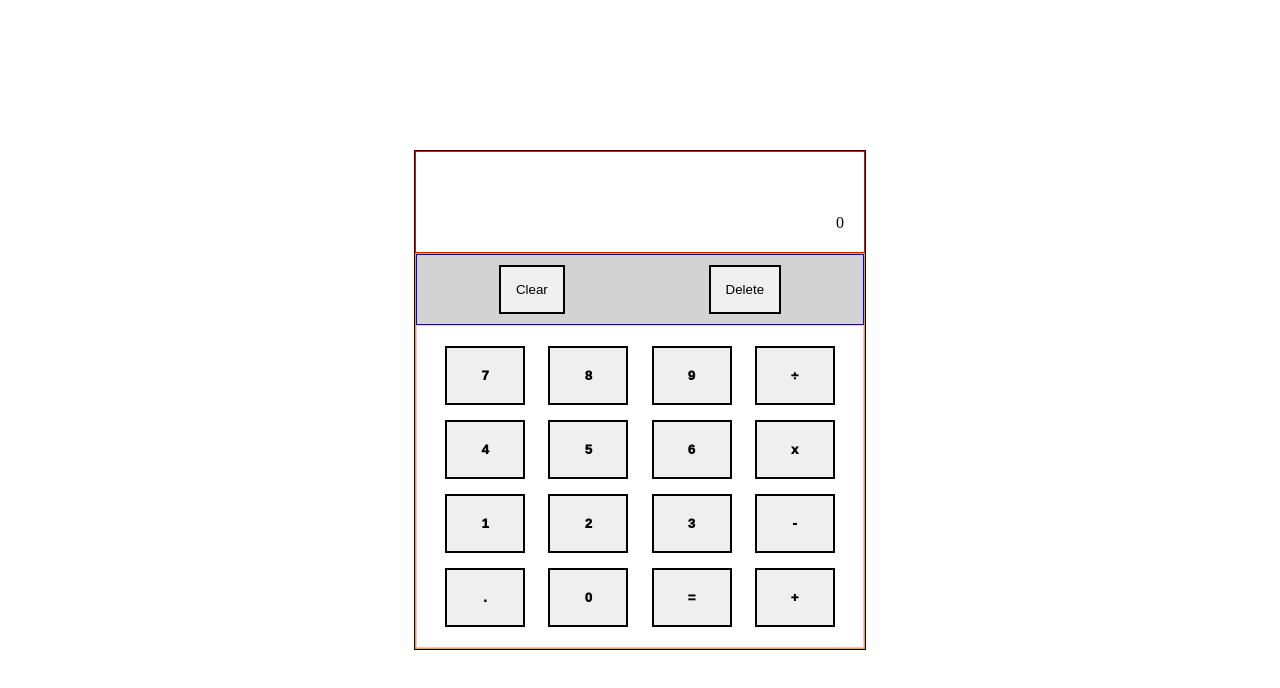
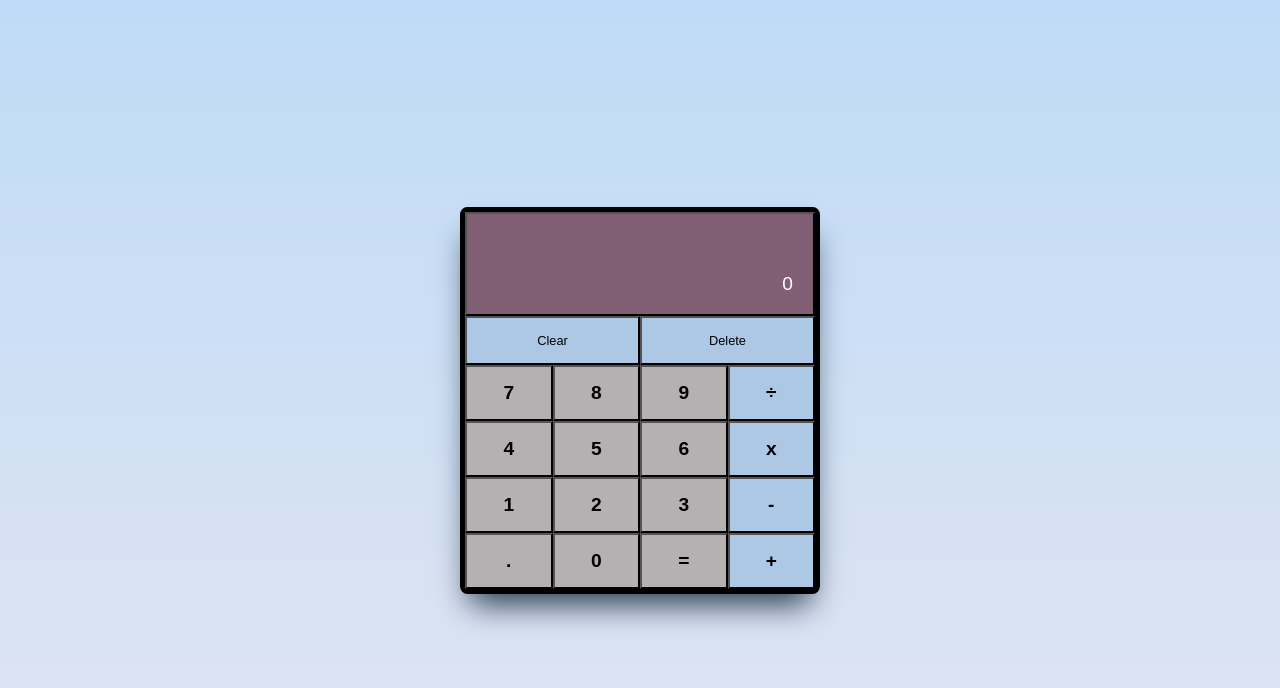
Before and after one commit to MC-GH/calculator, a plain HTML site: page index.html in a window 1280 px wide. Drawn offline with Linux system fonts and the light colour scheme; a web font is replaced by a local one.

Commit message:
first layout

```diff
--- a/calculator.js
+++ b/calculator.js
@@ -2,6 +2,7 @@ let firstNumber = '';
 let secondNumber = '';
 let currentOperator = '';
 let resetScreen = false;
+
 
 //select all html elements
 const lastOperationScreen = document.getElementById('lastOperation');
--- a/styles.css
+++ b/styles.css
@@ -1,3 +1,7 @@
+@import url('https://fonts.googleapis.com/css2?family=Press+Start+2P&display=swap');
+@import url('https://fonts.googleapis.com/css2?family=Goldman&family=Press+Start+2P&display=swap');
+
+
 html, body, main {
     /* box-sizing: border-box; */
     margin: 0;
@@ -10,62 +14,91 @@ main {
     display: flex;
     align-items: center;
     justify-content: center;
+    background: linear-gradient(#bfdbf7, #e1e5f2);
 }
 #calculator {
-    border: black 1px solid;
-    width:100%;
-    width: 450px;
-    max-height: 600px;
+    box-sizing: borde-box;
+    border: black 5px solid;
+    border-radius: 2%;
+    min-width: 200px;
+    max-width: 350px;
+    max-height: auto;
     display:flex;
     flex-direction: column;
+    font-family: 'Goldman', sans-serif;
+    box-shadow: rgb(38, 57, 77) 0px 20px 30px -10px;
 }
 
 #calculatorScreen {
-    border: red 1px solid;
-    height: 100px;
+    background-color: #805e73;
+    min-height: 100px;
     display:flex;
     flex-direction: column;
     justify-content: space-around;
+    flex:1;
+    flex-wrap: wrap;
+    border: 2px black outset;
+    /* overflow: hidden; */
 }
 
 
 #lastOperation, #currentOperation {
     text-align:right;
+    margin-top: 20px;
     margin-right: 20px;
+    font-size:1.5vmax;
+    color: white;
+    flex:1;
+    overflow: visible;
 }
 
 #buttonContainer {
-    border: orange 1px solid;
     flex:1;
 }
 
 #topButtons {
     display: flex;
     justify-content: space-around;
-    padding: 10px;
     background-color: lightgrey;
-    border: 1px solid blue;
 }
 
 #clearButton, #deleteButton {
-    border: 2px black solid;
     padding: 15px;
+    flex:1;
+    font-family: 'Goldman', sans-serif;
+    font-size: 1vmax;
+    background-color: #ACC8E5;
+    border: 2px black outset;
 }
 
 #lowerButtons {
     display: flex;
     flex-wrap: wrap;
-    gap: 15px;
-    justify-content :space-evenly;
-    border: 1px pink solid;
-    padding: 20px;
 }
 
 .button {
     box-sizing: border-box;
-    width: 80px;
-    border: 2px solid black;
-    font-weight: 999;
+    background-color: #b5b1b2;
+    width: 25%;
+    height: 25%;
+    font-weight:900;
     text-align: center;
-    padding: 20px;
+    padding: 15px;
+    font-family: 'Goldman', sans-serif;
+    font-size: 1.5vmax;
+    border: 2px black outset;
+
 }
+
+.operator {
+    box-sizing: border-box;
+    background-color: #ACC8E5;
+    /* border: 2px black solid; */
+    /* border-right: none; */
+    box-shadow: none;
+    border: 2px black outset;
+}
+
+.operator:hover {
+    background-color: #1f7a8c;
+}
```
